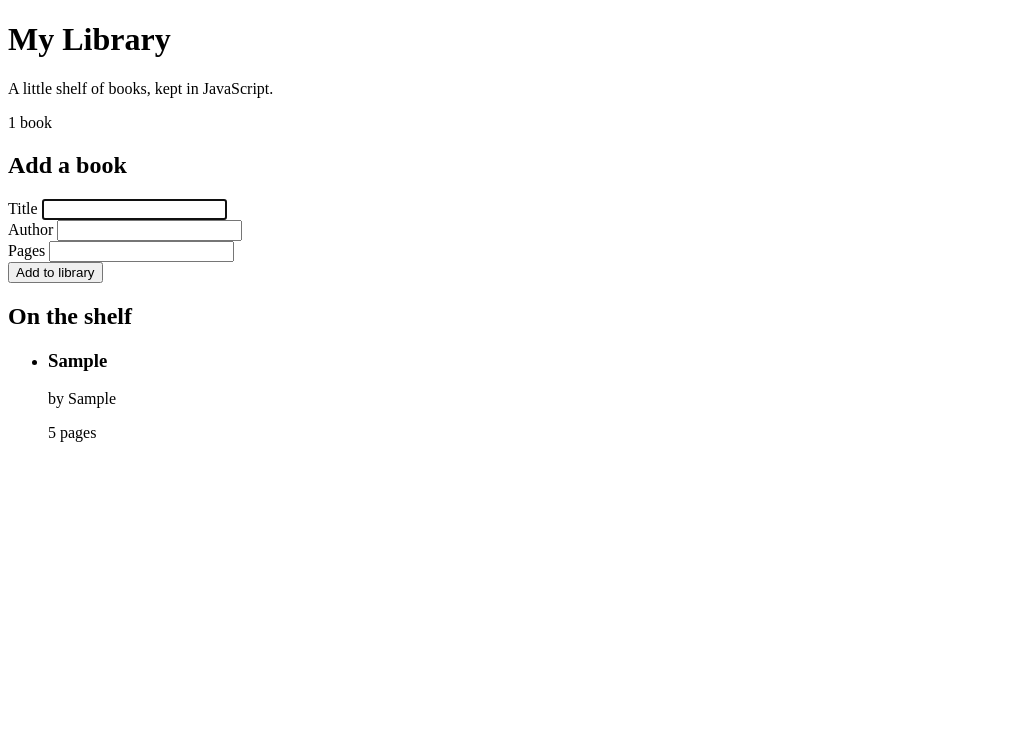
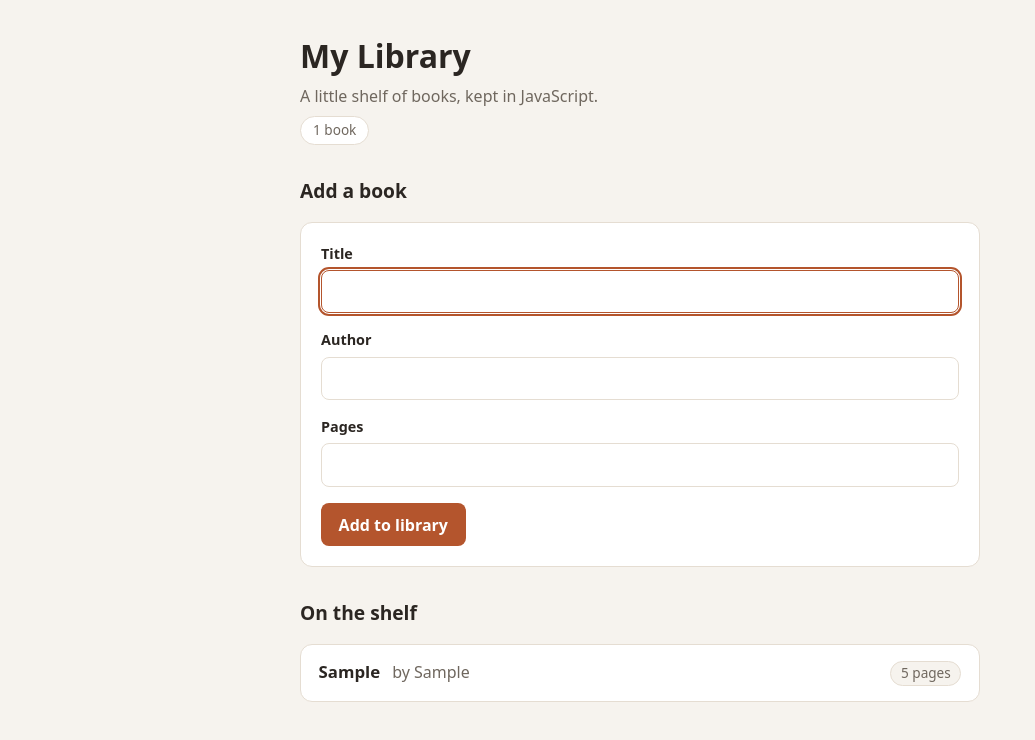
Before and after one commit to billyx86/TOP-Library, a website with bundled scripts: page index.html in a window 1280 px wide. Both pictures are taken after typing "Sample", "Sample", "5" into the empty fields and a click on the button "Add to library". Shown: the whole page, without its empty margins (0-1035 px from the left). Built offline with nearby package versions, Linux system fonts and the light colour scheme.

Commit message:
style: real styling for the library (fixes #4)
Replace the empty styles.css (0 rules) with a full stylesheet: a warm
paper palette, a labelled add-book form, and book cards. Removes the
dead, unused styles.scss and its stale .css.map — the page links
styles.css directly and there is no build step to regenerate them, so a
second (never-compiled) SCSS file just invites drift.

```diff
--- a/styles.css
+++ b/styles.css
@@ -1 +1,157 @@
-/*# sourceMappingURL=styles.css.map */
+:root {
+  --bg: #f6f3ee;
+  --surface: #ffffff;
+  --ink: #2b2622;
+  --muted: #6f675e;
+  --accent: #b4552d;
+  --accent-dark: #8f3f1e;
+  --line: #e5ddd2;
+  --error: #a1352a;
+  --radius: 12px;
+}
+
+* { box-sizing: border-box; }
+
+body {
+  margin: 0;
+  font-family: system-ui, -apple-system, "Segoe UI", Roboto, sans-serif;
+  background: var(--bg);
+  color: var(--ink);
+  line-height: 1.5;
+}
+
+.page {
+  max-width: 720px;
+  margin: 0 auto;
+  padding: 2rem 1.25rem 4rem;
+}
+
+.page-header h1 {
+  margin: 0 0 0.25rem;
+  font-size: 2rem;
+}
+
+.tagline {
+  margin: 0 0 0.5rem;
+  color: var(--muted);
+}
+
+.book-count {
+  margin: 0;
+  display: inline-block;
+  background: var(--surface);
+  border: 1px solid var(--line);
+  border-radius: 999px;
+  padding: 0.2rem 0.75rem;
+  font-size: 0.85rem;
+  color: var(--muted);
+}
+
+.add-section,
+.library-section {
+  margin-top: 2rem;
+}
+
+.add-section h2,
+.library-section h2 {
+  margin: 0 0 1rem;
+  font-size: 1.2rem;
+}
+
+form {
+  background: var(--surface);
+  border: 1px solid var(--line);
+  border-radius: var(--radius);
+  padding: 1.25rem;
+  display: grid;
+  gap: 1rem;
+}
+
+.field {
+  display: grid;
+  gap: 0.35rem;
+}
+
+label {
+  font-size: 0.9rem;
+  font-weight: 600;
+}
+
+input {
+  font: inherit;
+  padding: 0.55rem 0.7rem;
+  border: 1px solid var(--line);
+  border-radius: 8px;
+  background: #fff;
+}
+
+input:focus-visible {
+  outline: 2px solid var(--accent);
+  outline-offset: 1px;
+  border-color: var(--accent);
+}
+
+button {
+  font: inherit;
+  font-weight: 600;
+  justify-self: start;
+  background: var(--accent);
+  color: #fff;
+  border: none;
+  border-radius: 8px;
+  padding: 0.6rem 1.1rem;
+  cursor: pointer;
+}
+
+button:hover { background: var(--accent-dark); }
+button:focus-visible { outline: 2px solid var(--ink); outline-offset: 2px; }
+
+.form-errors {
+  margin: 0;
+  color: var(--error);
+  font-weight: 600;
+}
+
+.empty-state {
+  color: var(--muted);
+  font-style: italic;
+}
+
+.library {
+  list-style: none;
+  margin: 0;
+  padding: 0;
+  display: grid;
+  gap: 0.75rem;
+}
+
+.book-card {
+  background: var(--surface);
+  border: 1px solid var(--line);
+  border-radius: var(--radius);
+  padding: 0.9rem 1.1rem;
+  display: flex;
+  align-items: baseline;
+  gap: 0.75rem;
+  flex-wrap: wrap;
+}
+
+.book-title {
+  margin: 0;
+  font-size: 1.05rem;
+}
+
+.book-meta {
+  margin: 0;
+  color: var(--muted);
+  flex: 1;
+}
+
+.book-pages {
+  font-size: 0.85rem;
+  color: var(--muted);
+  background: var(--bg);
+  border: 1px solid var(--line);
+  border-radius: 999px;
+  padding: 0.1rem 0.6rem;
+}
```
Also changed, not shown: styles.scss (deleted), 1 other file.
